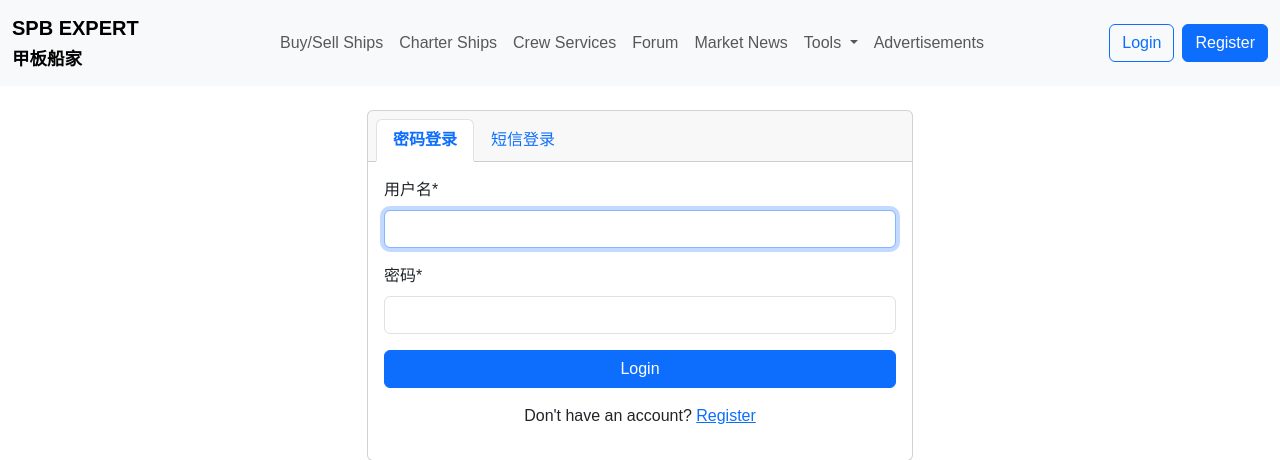
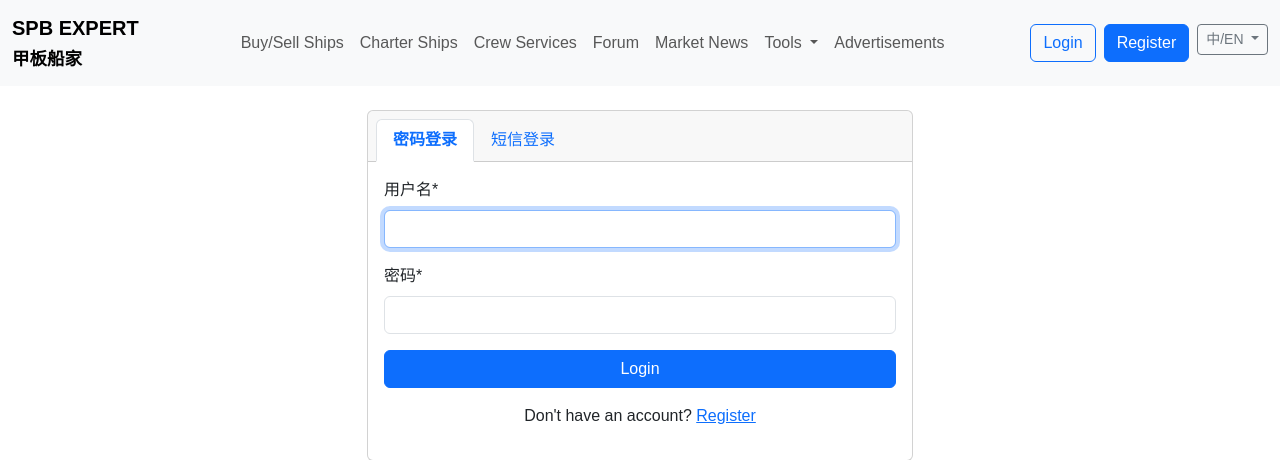
Before and after one commit to vincentxiao1964/spb-expert, a Django app: page /users/login/?next=/crew/1/ in a window 1280 px wide. Shown: the top 460 px of the page. Run offline with Django 5.2, Linux system fonts and the light colour scheme; data comes from the database, SQL or seed files in the repository; parts of the project's set-up code (start-up, migrations or seed data) failed here and were passed over; some libraries are stand-ins or nearby versions.

Commit message:
i18n: restore CN/EN switch with compact dropdown

```diff
--- a/spb_expert/settings.py
+++ b/spb_expert/settings.py
@@ -138,6 +138,7 @@ USE_TZ = True
 
 LANGUAGES = [
     ('zh-hans', _('Simplified Chinese')),
+    ('en', _('English')),
 ]
 
 LOCALE_PATHS = [
--- a/templates/base.html
+++ b/templates/base.html
@@ -108,6 +108,20 @@
                 <a href="{% url 'users:login' %}?next={{ request.get_full_path }}" class="btn btn-outline-primary me-2">{% trans "Login" %}</a>
                 <a href="{% url 'users:register' %}" class="btn btn-primary">{% trans "Register" %}</a>
             {% endif %}
+
+            <form action="{% url 'set_language' %}" method="post" class="ms-2">
+                {% csrf_token %}
+                <input name="next" type="hidden" value="{{ request.get_full_path }}">
+                <div class="dropdown">
+                    <button class="btn btn-outline-secondary btn-sm dropdown-toggle" type="button" data-bs-toggle="dropdown" aria-expanded="false">
+                        中/EN
+                    </button>
+                    <ul class="dropdown-menu dropdown-menu-end">
+                        <li><button class="dropdown-item" type="submit" name="language" value="zh-hans">中文</button></li>
+                        <li><button class="dropdown-item" type="submit" name="language" value="en">English</button></li>
+                    </ul>
+                </div>
+            </form>
 
         </div>
     </div>
```
